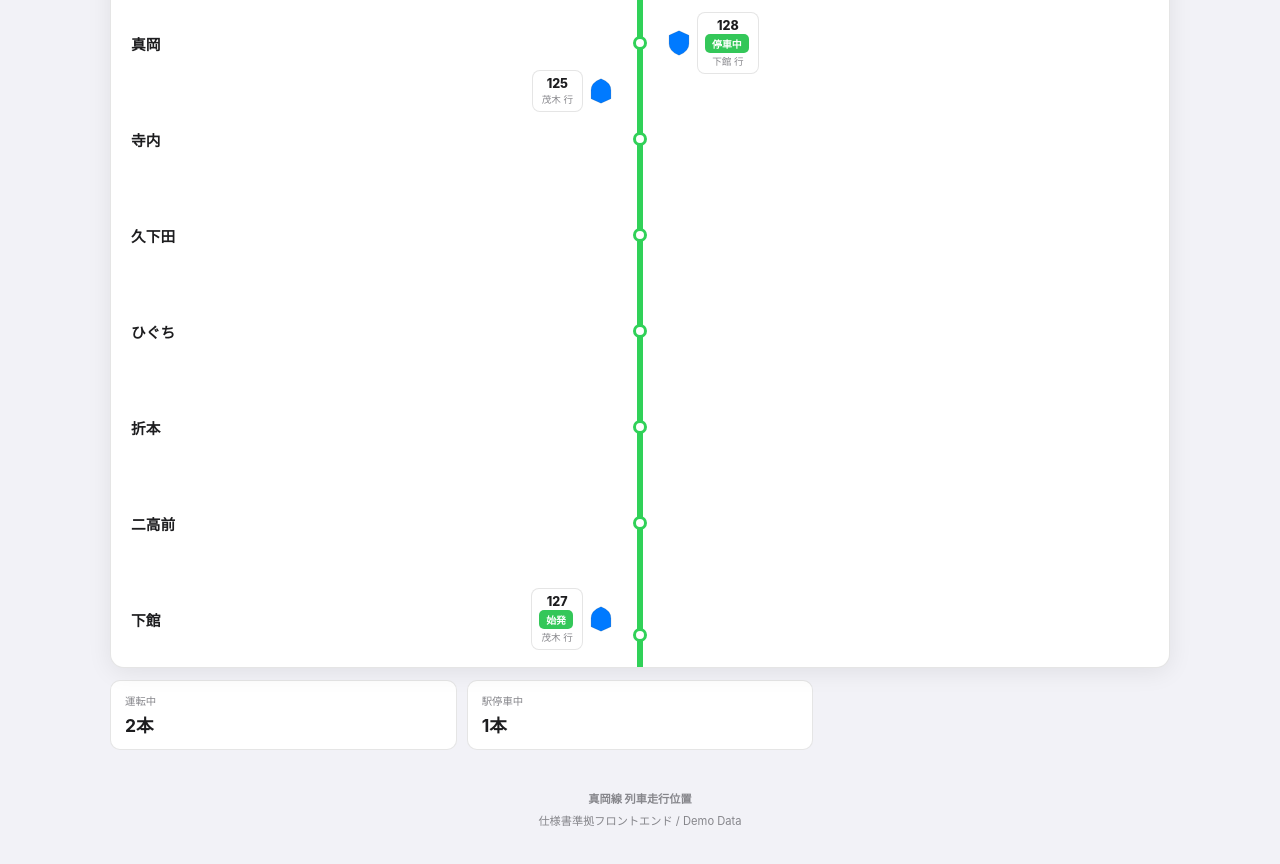
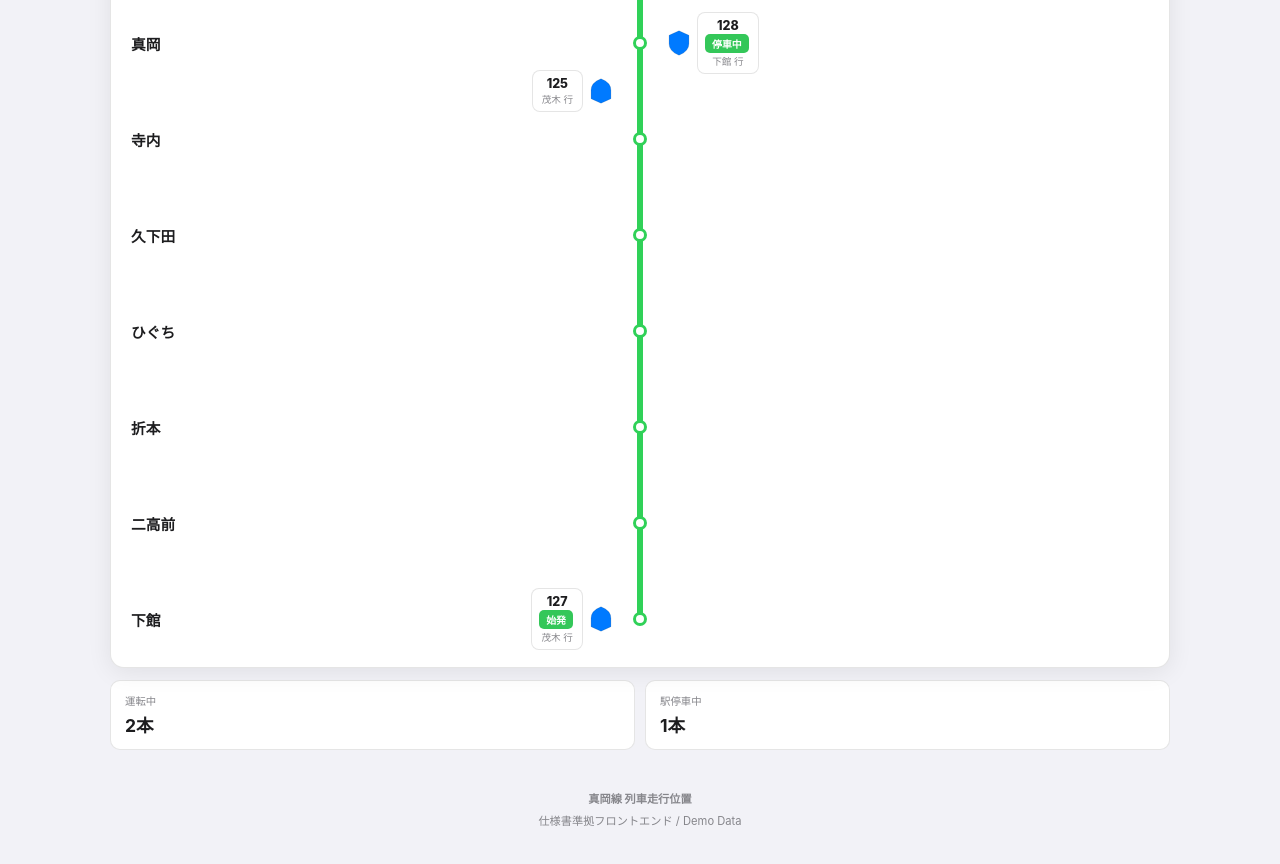
Before and after one commit to sekitan66325/sekitan66325.github.io, a plain HTML site: page train-state/index.html in a window 1280 px wide. Shown: the part 1382-2246 px from the top of the page. Drawn offline with Linux system fonts and the light colour scheme.

Commit message:
Add files via upload

```diff
--- a/train-state/style.css
+++ b/train-state/style.css
@@ -408,10 +408,10 @@ input[type="time"]::-webkit-datetime-edit-text:focus {
 .pos-between-train { position: absolute; z-index: 5; display: flex; align-items: center; gap: 5px; cursor: pointer; animation: fadeInCard 0.3s ease; transform: translateY(-50%); }
 
 /* SEPARATOR between station rows */
-.pos-station-row + .pos-station-row { border-top: 1px solid var(--border-subtle); }
+
 
 /* ===== SUMMARY ===== */
-.summary-grid { display: grid; grid-template-columns: repeat(3, 1fr); gap: 10px; margin-top: 12px; }
+.summary-grid { display: grid; grid-template-columns: repeat(2, 1fr); gap: 10px; margin-top: 12px; }
 .summary-card { background: var(--bg-secondary); border: 1px solid var(--border-subtle); border-radius: 10px; padding: 12px 14px; }
 .summary-card span { display: block; color: var(--text-secondary); font-size: 0.65rem; }
 .summary-card strong { font-size: 1.1rem; display: block; margin-top: 4px; }
@@ -432,7 +432,7 @@ input[type="time"]::-webkit-datetime-edit-text:focus {
 /* =========================================
    TIMETABLE VIEW
    ========================================= */
-.table-scroll { overflow: auto; max-width: 100%; max-height: 80vh; }
+.table-scroll { overflow-x: auto; overflow-y: visible; max-width: 100%; }
 table { border-collapse: separate; border-spacing: 0; font-variant-numeric: tabular-nums; width: auto; min-width: 100%; }
 th, td { padding: 6px 10px; border-bottom: 1px solid var(--border-separator); font-size: 0.72rem; white-space: nowrap; text-align: center; }
 th { position: sticky; top: 0; background: var(--bg-secondary); color: var(--text-secondary); font-weight: 650; z-index: 2; border-bottom: 2px solid var(--border-subtle); }
@@ -550,7 +550,7 @@ th:first-child { background: var(--bg-secondary); z-index: 4; }
   position: relative;
   min-height: 48px;
   background: rgba(255, 255, 255, 0.05); /* Station row is slightly darker/different */
-  border-bottom: 1px solid rgba(255, 255, 255, 0.1);
+
   padding: 4px 0;
 }
 .pos-between-row {
@@ -581,18 +581,26 @@ th:first-child { background: var(--bg-secondary); z-index: 4; }
   position: absolute;
   left: 50%;
   transform: translateX(-50%);
-  background: #30d158;
+  background: transparent;
   display: flex;
   align-items: center;
   justify-content: center;
 }
-.pos-rail-area.rail-first {
+.pos-rail-area::before {
+  content: "";
+  position: absolute;
+  width: 100%;
+  left: 0;
+  top: 0;
+  bottom: 0;
+  background: #30d158;
+  z-index: 1;
+}
+.pos-rail-area.rail-first::before {
   top: 50%;
-  height: 50%;
 }
-.pos-rail-area.rail-last {
-  top: 0;
-  height: 50%;
+.pos-rail-area.rail-last::before {
+  bottom: 50%;
 }
 .pos-station-dot {
   width: 14px;
```
